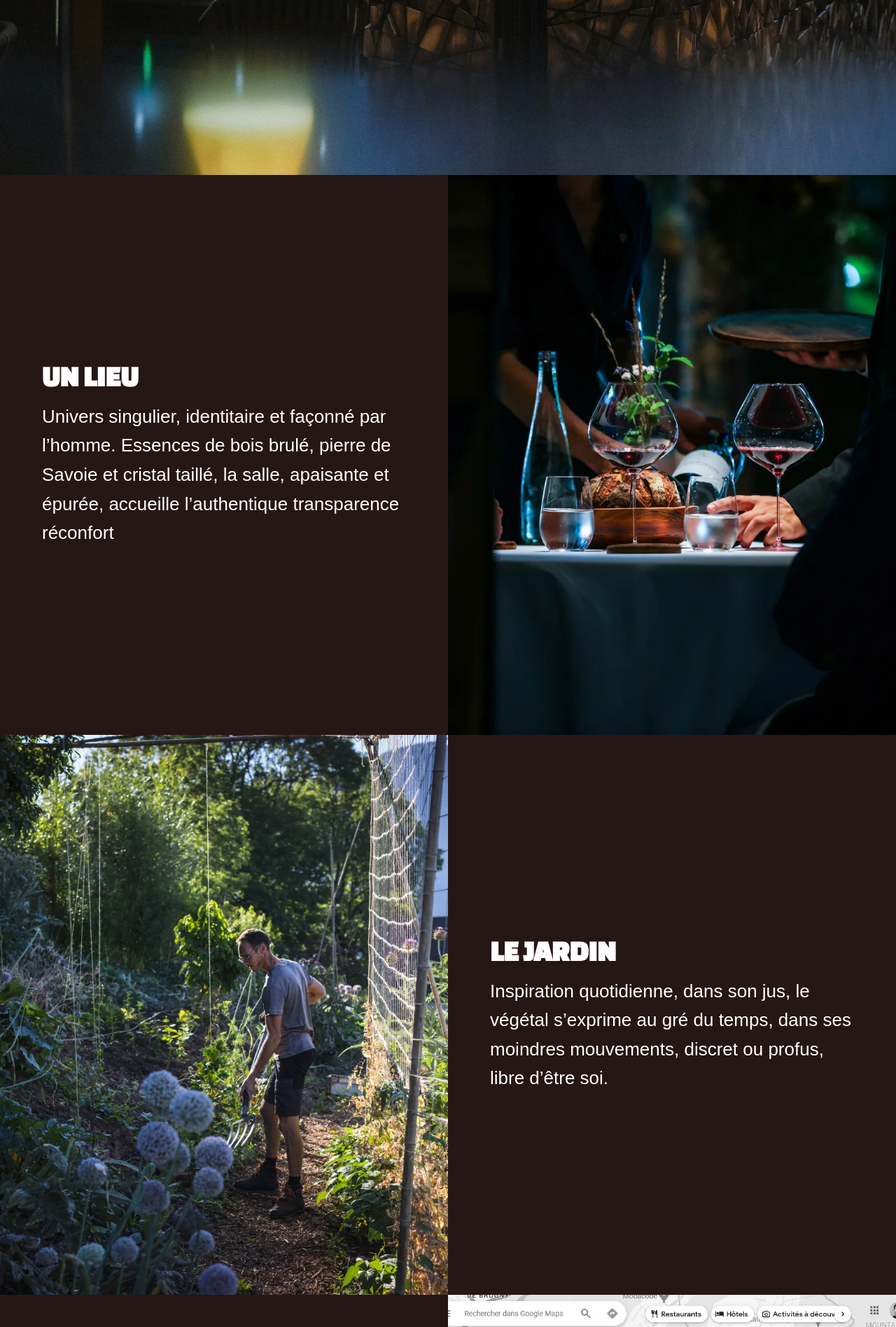
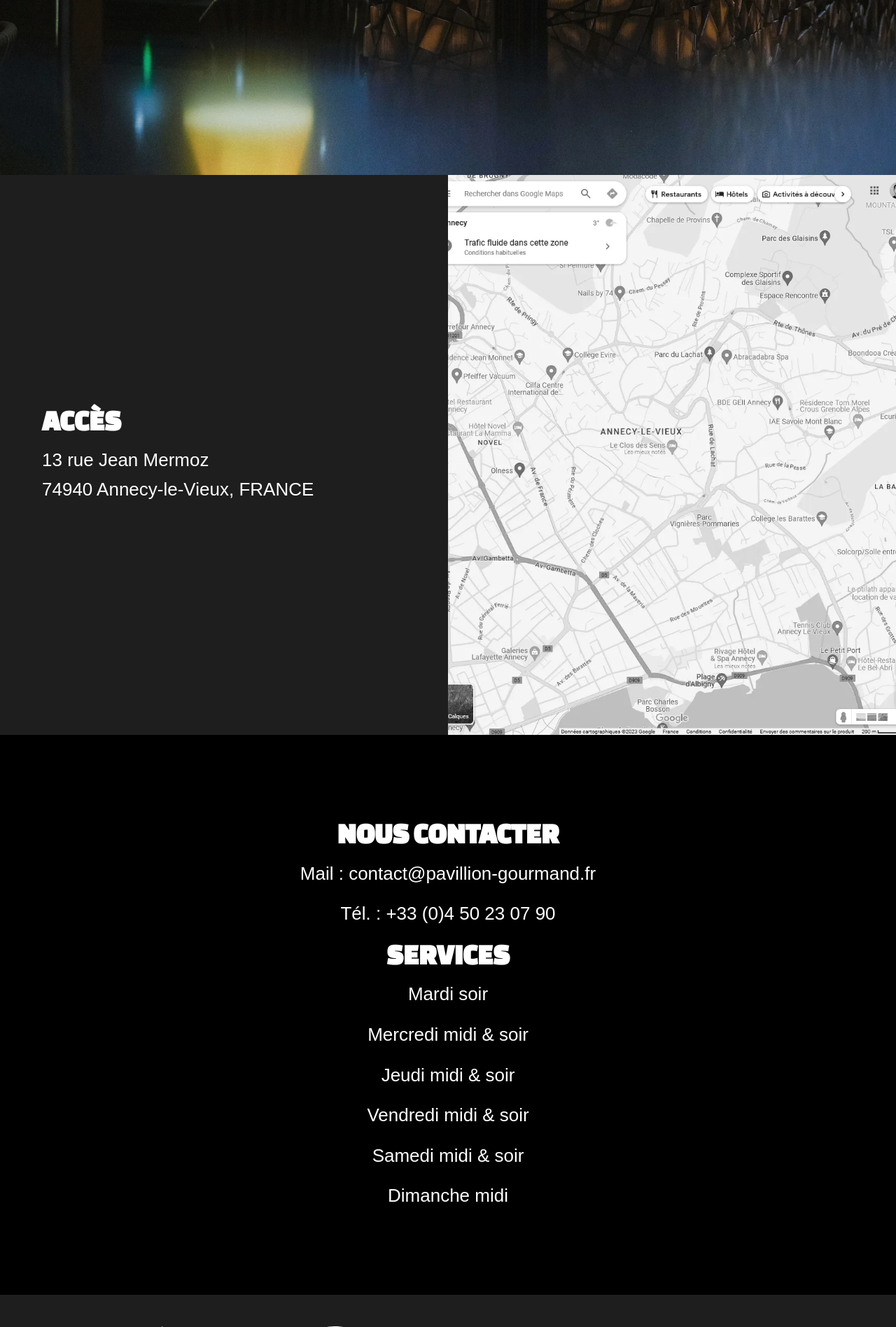
Before and after one commit to jderache/pavillon-gourmand, a PHP site: page /nous-trouver.php in a window 1280 px wide. Shown: the part 550-2446 px from the top of the page at 70% size. Run offline with PHP 8.4, Linux system fonts and the light colour scheme.

Commit message:
page nous-trouver

```diff
--- a/nous-trouver.php
+++ b/nous-trouver.php
@@ -44,35 +44,27 @@
     </div>
     <main>
         <section>
-            <div class="content bg-brown">
-                <h2>Un lieu</h2>
-                <p>Univers singulier, identitaire et façonné par l’homme. Essences de bois brulé, pierre de Savoie et
-                    cristal taillé, la salle, apaisante et épurée, accueille l’authentique transparence réconfort</p>
-            </div>
-            <img src="./public/images/0/content8.webp" srcset="./public/images/576/content8_w576.webp 576w, ./public/images/768/content8_w768.webp 768w,
-				./public/images/992/content8_w992.webp 992w, ./public/images/1200/content8_w1200.webp 1200w,
-				./public/images/1400/content8_w1400.webp 1400w" loading="lazy" alt="" />
-        </section>
-        <section class="reverse">
-            <div class="content bg-brown">
-                <h2>Le jardin</h2>
-                <p>Inspiration quotidienne, dans son jus, le végétal
-                    s’exprime au gré du temps, dans ses moindres
-                    mouvements, discret ou profus, libre d’être soi.</p>
-            </div>
-            <img src="./public/images/0/content10.webp" srcset="./public/images/576/content10_w576.webp 576w, ./public/images/768/content10_w768.webp 768w,
-				./public/images/992/content10_w992.webp 992w, ./public/images/1200/content10_w1200.webp 1200w,
-				./public/images/1400/content10_w1400.webp 1400w" loading="lazy" alt="" />
-        </section>
-        <section>
-            <div class="content bg-brown">
-                <h2>Esprits engagés</h2>
-                <p>Épouser une identité unique, pousser jusqu’à l’ultime sa passion sensible et émotionnelle, curieuse
-                    et libre d’être.</p>
+            <div class="content bg-gray">
+                <h2>Accès</h2>
+                <p>13 rue Jean Mermoz <br /> 74940 Annecy-le-Vieux, FRANCE</p>
             </div>
             <img src="./public/images/0/maps.webp" srcset="./public/images/576/maps_w576.webp 576w, ./public/images/768/maps_w768.webp 768w,
 				./public/images/992/maps_w992.webp 992w, ./public/images/1200/maps_w1200.webp 1200w,
 				./public/images/1400/maps_w1400.webp 1400w" loading="lazy" alt="" />
+        </section>
+        <section class="center">
+            <div class="content bg-black">
+                <h2>Nous contacter</h2>
+                <a href="mailto:contact@pavillion-gourmand.fr">Mail : contact@pavillion-gourmand.fr</a>
+                <a href="tel:+33450230790">Tél. : +33 (0)4 50 23 07 90</a>
+                <h2>Services</h2>
+                <p>Mardi soir</p>
+                <p>Mercredi midi & soir</p>
+                <p>Jeudi midi & soir</p>
+                <p>Vendredi midi & soir</p>
+                <p>Samedi midi & soir</p>
+                <p>Dimanche midi</p>
+            </div>
         </section>
     </main>
 </body>
--- a/public/css/style.css
+++ b/public/css/style.css
@@ -18,6 +18,7 @@
     --blue: #051528;
     --brown: #251715;
     --green: #142c08;
+    --gray: #1E1E1E;
 }
 
 * {
@@ -37,6 +38,14 @@
 
 .bg-brown {
     background-color: var(--brown);
+}
+
+.bg-gray {
+    background-color: var(--gray);
+}
+
+.bg-black {
+    background-color: black;
 }
 
 .hero {
@@ -146,6 +155,12 @@ section {
     color: white;
 }
 
+section.center {
+    justify-content: center;
+    /* align-items: center; */
+    text-align: center;
+}
+
 section.reverse {
     flex-direction: column;
 }
@@ -204,11 +219,14 @@ section h2 {
     text-transform: uppercase;
 }
 
-section p {
+section p,
+section a {
     font-size: 1.2rem;
     font-family: "Arial";
     line-height: 1.6;
     font-weight: 200;
+    text-decoration: none;
+    color: white;
 }
 
 footer .distinctions {
@@ -253,7 +271,8 @@ footer .footer-bottom a {
         font-size: 2.6rem;
     }
 
-    section p {
+    section p,
+    section a {
         font-size: 1.4rem;
     }
 }
@@ -330,7 +349,8 @@ footer .footer-bottom a {
         font-size: 3.375rem;
     }
 
-    section p {
+    section p,
+    section a {
         font-size: 1.625rem;
     }
 }
```
